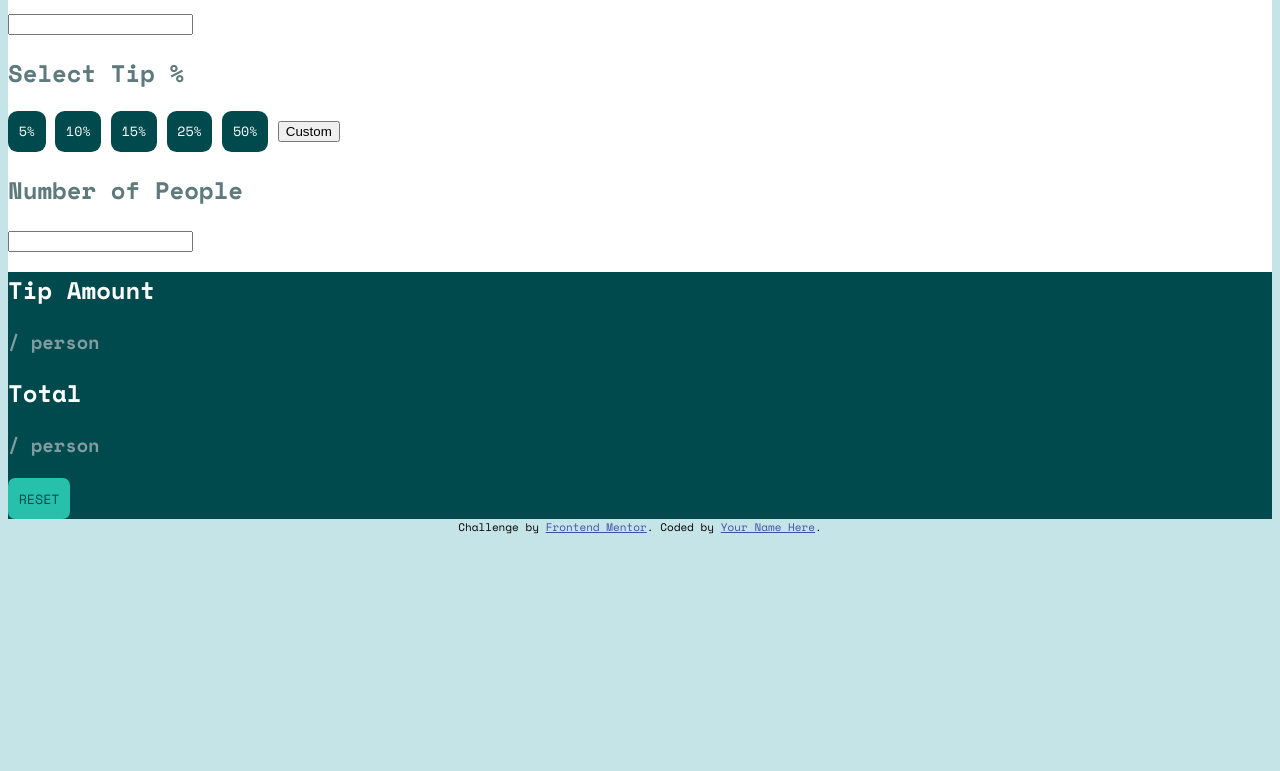
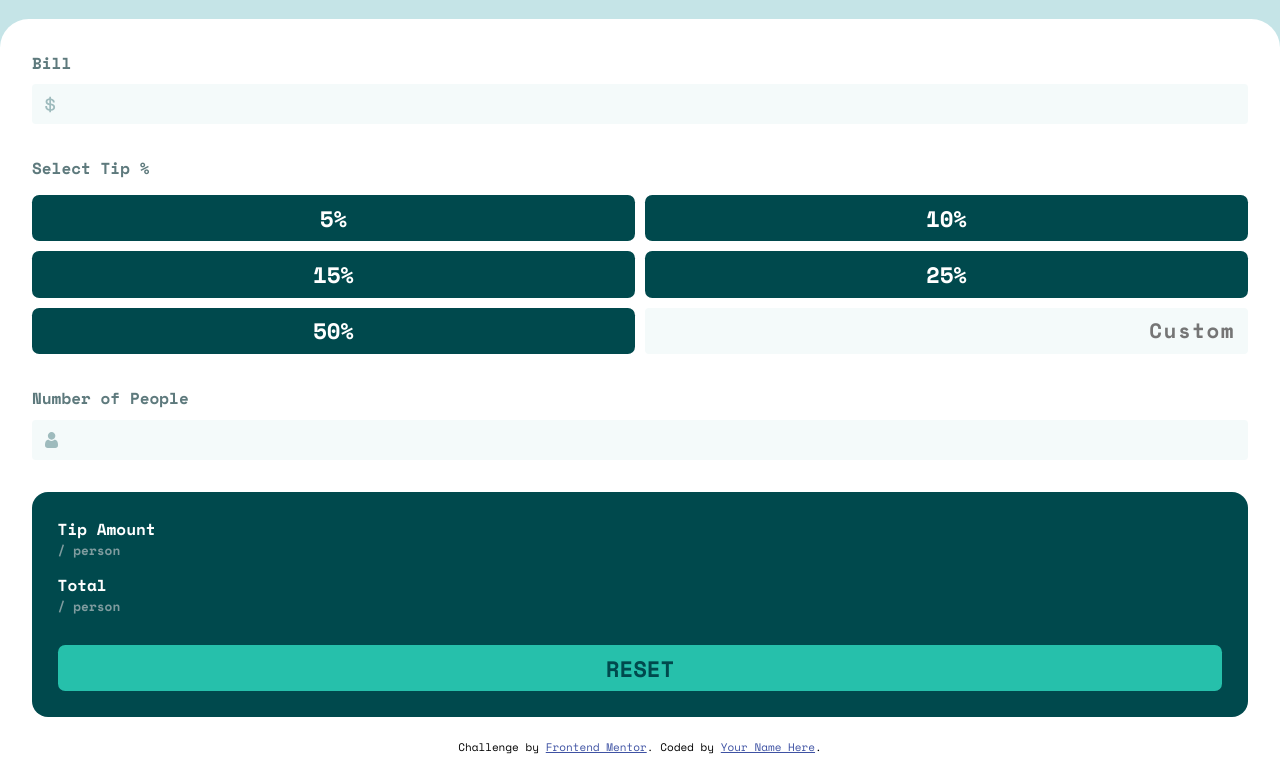
Before and after one commit to Sachin9328/tip-calculator-app, a plain HTML site: page index.html in a window 1280 px wide. Shown: the part 184-955 px from the top of the page. Before the commit the page ends 800 px from the top, so only its background shows below. Drawn offline with nearby package versions, Linux system fonts and the light colour scheme.

Commit message:
HTML 99% and CSS 100% finished

```diff
--- a/css/style.css
+++ b/css/style.css
@@ -10,42 +10,36 @@
     --clr-neutral-600: hsl(183, 100%, 15%);
 }
 
+*, *::after, *::before {
+    box-sizing: border-box;
+}
+
+h2 {
+    margin: 0;
+    font-size: 1rem;
+}
+
 body {
+    margin: 0;
     font-family: 'Space Mono', monospace;
     background: var(--clr-neutral-300);
+    font-size: 1rem;
+    font-weight: 400;
 }
 
-.title {
-    color: var(--clr-neutral-500);
-}
-
-form {
-    background: var(--clr-neutral-100);
-}
-
-.accent-title {
-    color: var(--clr-neutral-500);
-}
-
-.accent-title-light {
-    color: var(--clr-neutral-400);
-}
-
-.tip-amount {
-    background: var(--clr-neutral-600);
-}
-
-.neutral-title {
-    color: var(--clr-neutral-100);
+button {
+    font-family: 'Space Mono', monospace;
+    text-transform: uppercase;
+    border: none;
+    padding: 0.3em 0.6em;
+    border-radius: 0.45rem;
+    font-size: 1.4rem;
+    font-weight: 700;
 }
 
 .btn-main {
-    font-family: 'Space Mono', monospace;
     background-color: var(--clr-neutral-600);
     color: var(--clr-neutral-100);
-    border: none;
-    border-radius: 0.6rem;
-    padding: 0.8em;
 }
 
 .btn-main:hover,
@@ -55,23 +49,114 @@ form {
 }
 
 .btn-inverse {
-    font-family: 'Space Mono', monospace;
-    text-transform: uppercase;
     background-color: var(--clr-primary);
     color: var(--clr-neutral-600);
-    border: none;
-    border-radius: 0.45rem;
-    padding: 0.8em;
 }
 
+.title {
+    color: var(--clr-neutral-500);
+    text-align: center;
+    letter-spacing: .35em;
+    padding: 1em 0;
+}
 
+form {
+    background: var(--clr-neutral-100);
+    border-radius: 1.8rem 1.8rem 0 0;
+}
 
+.accent-title {
+    color: var(--clr-neutral-500);
+}
 
+.accent-title-light {
+    color: var(--clr-neutral-400);
+    font-size: .8rem;
+}
 
+.tip-amount {
+    background: var(--clr-neutral-600);
+    border-radius: 1rem;
+    padding: 1.6rem;
+}
 
+.neutral-title {
+    color: var(--clr-neutral-100);
+}
 
+input {
+    border: none;
+    background-color: var(--clr-neutral-200);
+    width: 100%;
+    border-radius: .25rem;
+}
 
+.bill__amount, .people-no {
+    height: 40px;
+    text-align: right;
+    font-family: 'Space Mono', monospace;
+    font-size: 24px;
+    font-weight: 700;
+    color: var(--clr-neutral-600);
+    padding-right: .8rem;
+}
 
+.bill__amount {
+    background-image: url(../images/icon-dollar.svg);
+    background-repeat: no-repeat;
+    background-position: left center;
+    background-origin: content-box;
+    padding-left: .8rem;
+}
+
+.people-no {
+    background-image: url(../images/icon-person.svg);
+    background-repeat: no-repeat;
+    background-position: left center;
+    background-origin: content-box;
+    padding-left: .8rem;
+}
+
+div + div {
+    margin-top: 2em;
+}
+
+.calculator {
+    padding: 2rem;
+}
+
+.tip__btns {
+    display: grid;
+    grid-template-columns: 1fr 1fr;
+    gap: 10px;
+
+}
+
+.accent-title-light {
+    margin-top: 0%;
+}
+
+.reset {
+    width: 100%;
+    margin-top: 1rem;
+}
+
+.tip__heading {
+    margin-bottom: .9rem;
+}
+
+.tip__custom {
+    font-family: 'Space Mono', monospace;
+    font-size: 1.3rem;
+    font-weight: 700;
+    letter-spacing: .1rem;
+    text-align: right;
+    padding-right: .8rem;
+}
+
+.bill__heading, .no-of-people__heading  {
+    margin-bottom: .6rem;
+}
 
 
 
--- a/index.html
+++ b/index.html
@@ -12,35 +12,42 @@
 <body>
     <h1 class="title">SPLI<br>TTER</h1>
     <form class="calculator">
-        <h2><label for="bill-amount" class="accent-title">Bill</label></h2>
-        <input type="text" name="bill-amount" id="bill-amount">
+        <div class="bill">
+            <h2 class="bill__heading"><label for="bill__amount" class="accent-title">Bill</label></h2>
+            <input type="text" name="bill__amount" id="bill__amount" class="bill__amount">
+        </div>
 
         <div class="tip">
-            <h2><label for="" class="accent-title">Select Tip %</label></h2>
+            <h2 class="tip__heading"><label for="" class="accent-title">Select Tip %</label></h2>
+            <div class="tip__btns">
                 <button class="btn-main">5%</button>
                 <button class="btn-main">10%</button>
                 <button class="btn-main">15%</button>
                 <button class="btn-main">25%</button>
                 <button class="btn-main">50%</button>
-            <button class="btn-custom">Custom</button>
+                <input type="text" name="tip__custom" class="tip__custom" id="tip__custom" placeholder="Custom">
+            </div>
         </div>
 
-        <h2><label for="people-no" class="accent-title">Number of People</label></h2>
-        <input type="text" name="people-no" id="people-no">
+        <div class="no-of-people">
+            <h2 class="no-of-people__heading"><label for="people-no" class="accent-title">Number of People</label></h2>
+            <input type="text" name="people-no" id="people-no" class="people-no">
+        </div>
 
         <div class="tip-amount">
             <h2 class="neutral-title">Tip Amount</h2>
             <h3 class="accent-title-light">/ person</h3>
             <h2 class="neutral-title">Total</h2>
             <h3 class="accent-title-light">/ person</h3>
-            <button class="btn-inverse">Reset</button>
+            <button class="btn-inverse reset">Reset</button>
         </div>
-
-    </form>
 
         <div class="attribution">
             Challenge by <a href="https://www.frontendmentor.io?ref=challenge" target="_blank">Frontend Mentor</a>.
             Coded by <a href="#">Your Name Here</a>.
         </div>
+    </form>
+
+
 </body>
 </html>
```
Lines whose indentation alone changed are shown as unchanged.
